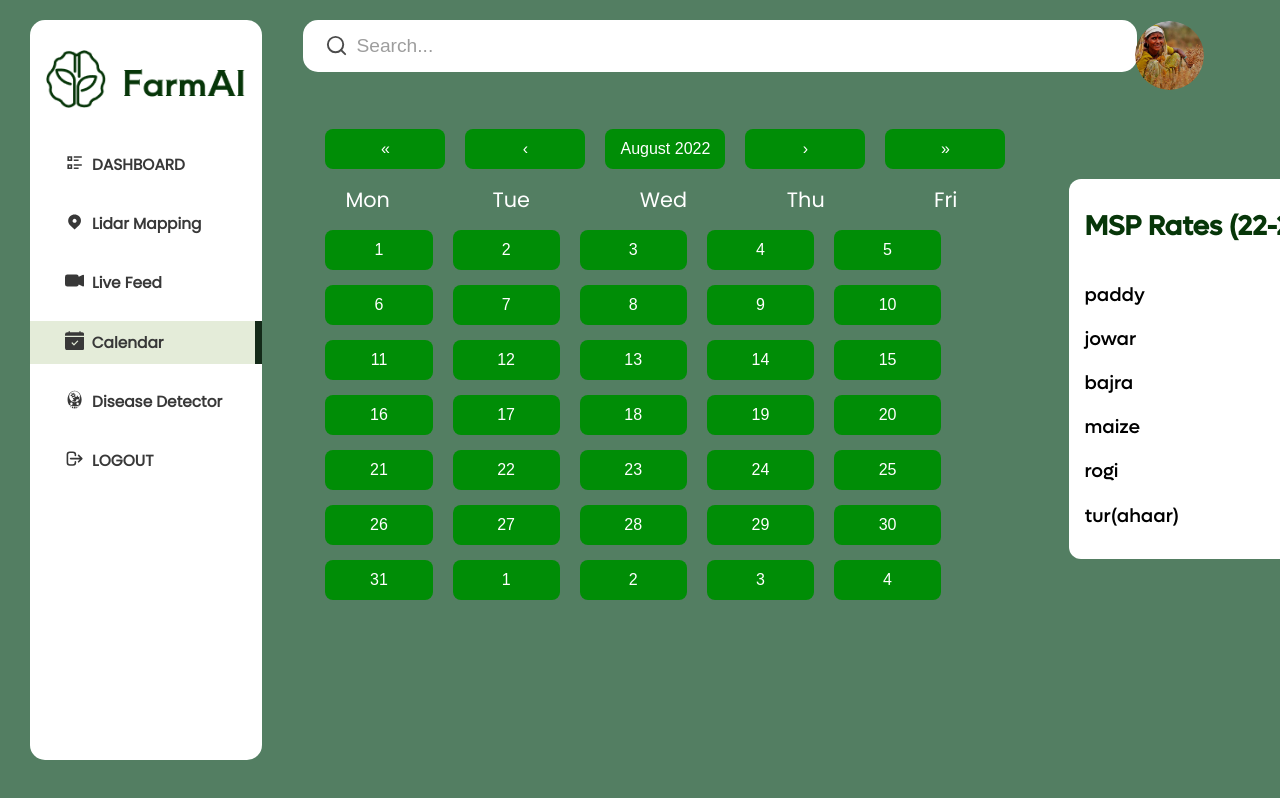
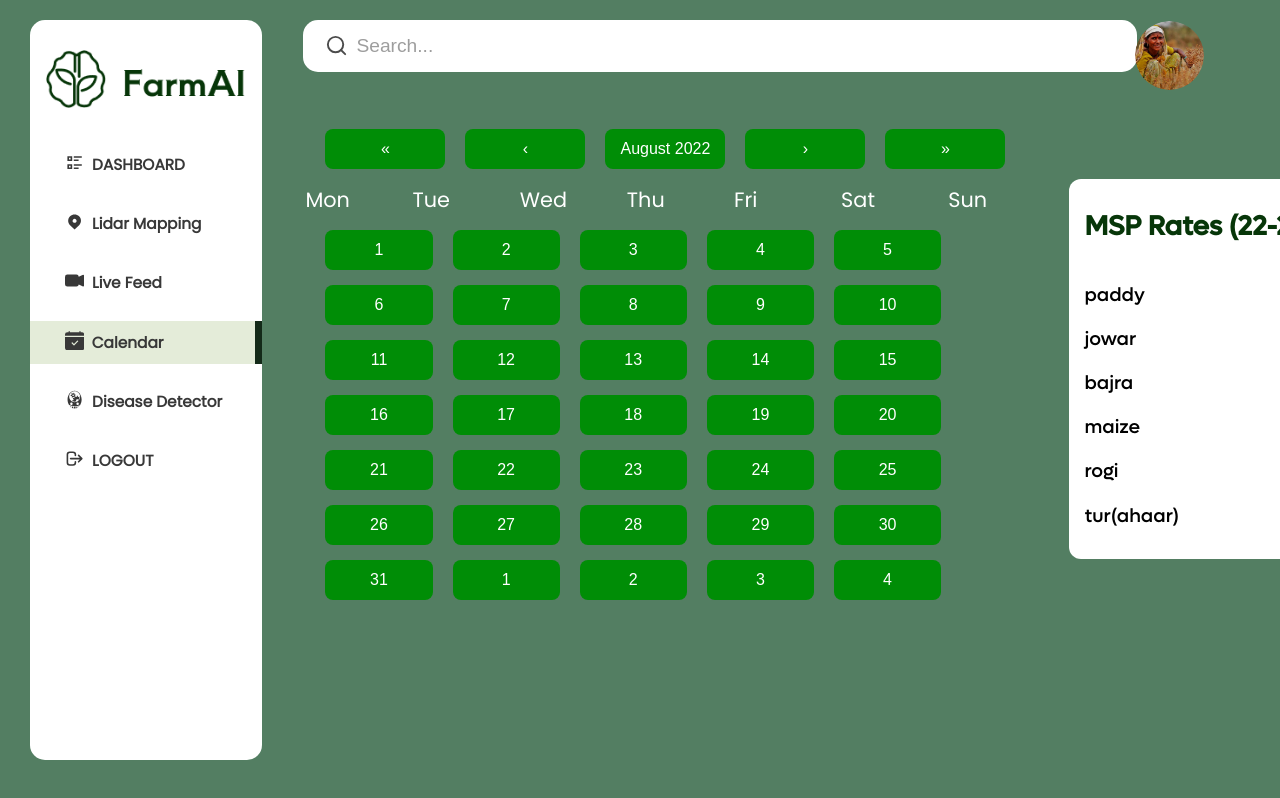
Before and after one commit to waltercarmona9/agromine, a React (Create React App) app: page /calendar in a window 1280 px wide. Built offline with nearby package versions, Linux system fonts and the light colour scheme; the HTML template or start-up script is replaced by a standard one.

Commit message:
Update Others.css

```diff
--- a/src/styles/Others.css
+++ b/src/styles/Others.css
@@ -167,7 +167,7 @@ button{
     margin-left: 40px;
 }
 .react-calendar__month-view__weekdays__weekday{
-    margin-left: 40px;
+    max-width: 85%;
     margin-top: 15px;
 
 }
```
